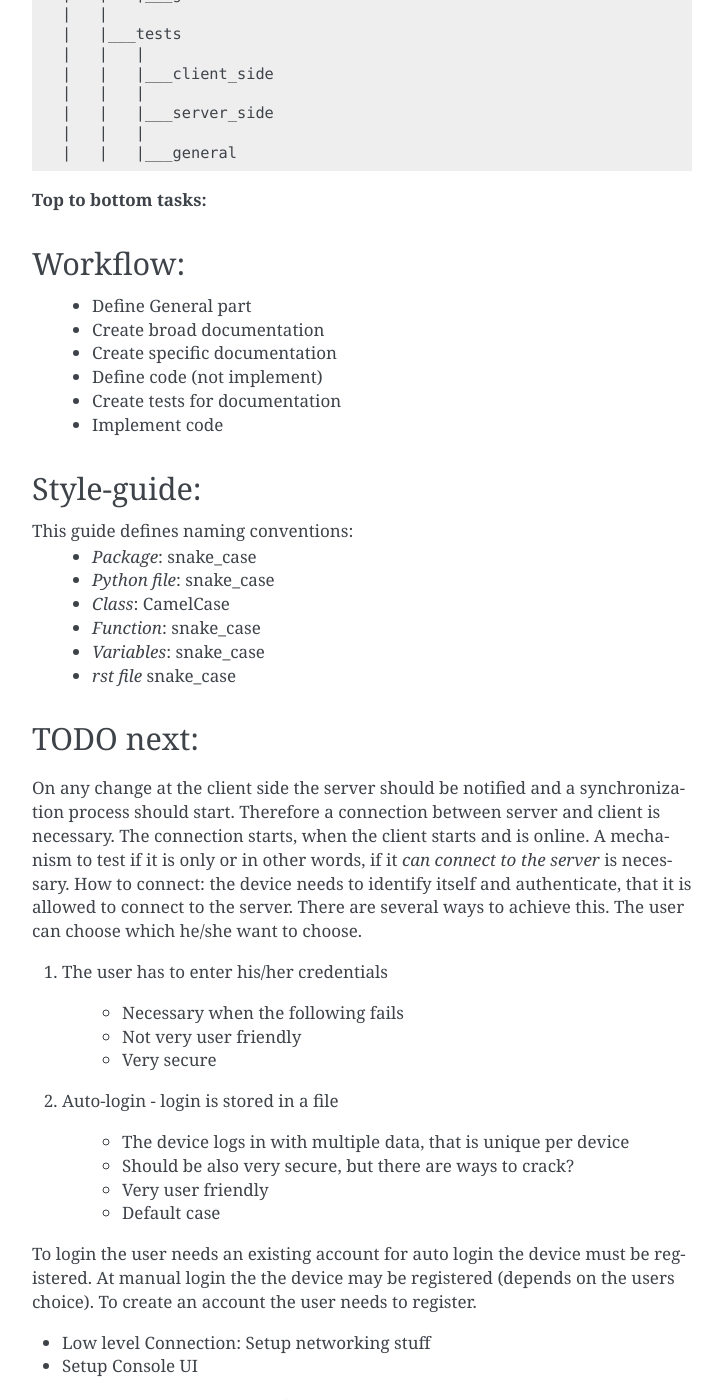
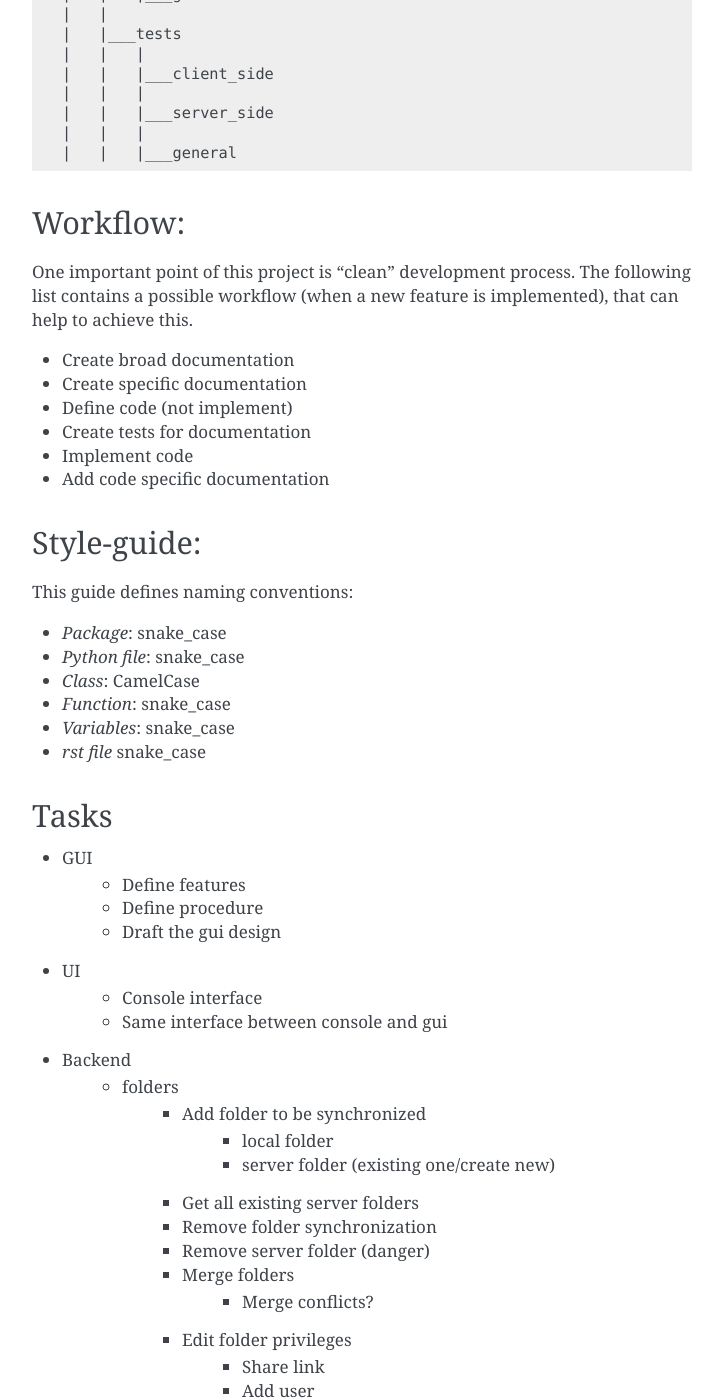
Before and after one commit to JulianSobott/OpenDrive, a Sphinx documentation site: the page built from docs/dev_guide.rst, in a window 1280 px wide and 1400 px high, scrolled down 1550 px. Shown: the whole window, without its empty margins (388-1111 px from the left). Built offline with Sphinx 7.4.7, drawn with Linux system fonts in a browser that asks for light colours; some of the changed text lies outside the part shown.

Commit message:
Update docs dev_guide. Esp. Cleanup Tasks and TODO

```diff
--- a/docs/dev_guide.rst
+++ b/docs/dev_guide.rst
@@ -84,90 +84,65 @@
     |   |   |
     |   |   |___general
 
-**Top to bottom tasks:**
-
 
 Workflow:
 =========
 
-    - Define General part
-    - Create broad documentation
-    - Create specific documentation
-    - Define code (not implement)
-    - Create tests for documentation
-    - Implement code
+One important point of this project is "clean" development process. The following list contains a possible workflow
+(when a new feature is implemented), that can help to achieve this.
 
+- Create broad documentation
+- Create specific documentation
+- Define code (not implement)
+- Create tests for documentation
+- Implement code
+- Add code specific documentation
 
 Style-guide:
 =============
 
 This guide defines naming conventions:
-    - *Package*: snake_case
-    - *Python file*: snake_case
-    - *Class*: CamelCase
-    - *Function*: snake_case
-    - *Variables*: snake_case
-    - *rst file* snake_case
+
+- *Package*: snake_case
+- *Python file*: snake_case
+- *Class*: CamelCase
+- *Function*: snake_case
+- *Variables*: snake_case
+- *rst file* snake_case
+
+Tasks
+=======
+
+- GUI
+    - Define features
+    - Define procedure
+    - Draft the gui design
+
+- UI
+    - Console interface
+    - Same interface between console and gui
+
+- Backend
+    - folders
+        - Add folder to be synchronized
+            - local folder
+            - server folder (existing one/create new)
+        - Get all existing server folders
+        - Remove folder synchronization
+        - Remove server folder (danger)
+        - Merge folders
+            - Merge conflicts?
+        - Edit folder privileges
+            - Share link
+            - Add user
+            - Privileges
+                - Edit
+                - View
+                - Full access (edit, view, delete)
+
 
 TODO next:
 ==========
 
-On any change at the client side the server should be notified and a synchronization process should start.
-Therefore a connection between server and client is necessary. The connection starts, when the client starts
-and is online. A mechanism to test if it is only or in other words, if it *can connect to the server* is necessary.
-How to connect: the device needs to identify itself and authenticate, that it is allowed to connect to the server.
-There are several ways to achieve this. The user can choose which he/she want to choose.
-
-1. The user has to enter his/her credentials
-
-    - Necessary when the following fails
-    - Not very user friendly
-    - Very secure
-
-2. Auto-login - login is stored in a file
-
-    - The device logs in with multiple data, that is unique per device
-    - Should be also very secure, but there are ways to crack?
-    - Very user friendly
-    - Default case
-
-To login the user needs an existing account for auto login the device must be registered.
-At manual login the the device may be registered (depends on the users choice). To create
-an account the user needs to register.
-
-- Low level Connection: Setup networking stuff
-- Setup Console UI
-
-
-The user/device is now successfully logged in. What actions are possible or rather important?
-
-- Add folder to be synchronized
-    - local folder
-    - server folder (existing one/create new)
-    - Get all existing server folders
-
-- Remove folder synchronization
-- Remove server folder (danger)
-- Merge folders
-    - Merge conflicts?
-
-- Edit folder privileges
-    - Share link
-    - Add user
-    - Privileges
-        - Edit
-        - View
-        - Full access (edit, view, delete)
-
-TODOS:
-
-- dev_guide
-- pass tests
-
-
-
-Team
-*********
-
-- Überlegen welche GUI features
-    - Ablauf
+- GUI define features
+- Define Interface between backend, ui, gui
--- a/docs/internal/index.rst
+++ b/docs/internal/index.rst
@@ -11,3 +11,4 @@
     synchronisation
     authentication
     folders
+    gui
```
Also changed, not shown: other parts of docs/dev_guide.rst (+1 -1 lines), docs/internal/synchronisation.rst (+27 -0 lines).
